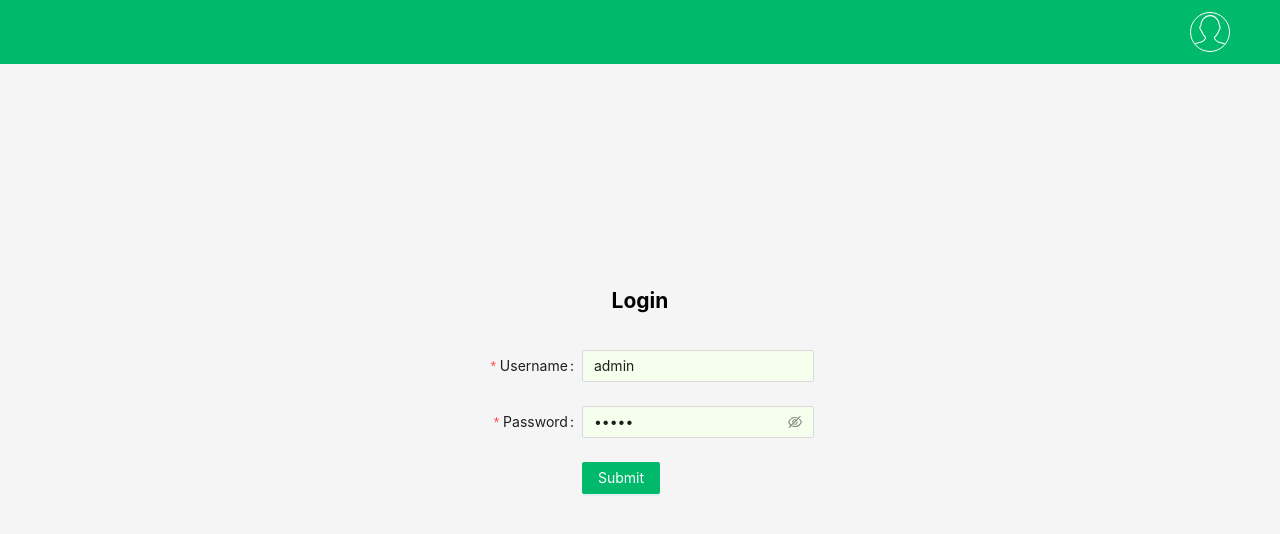
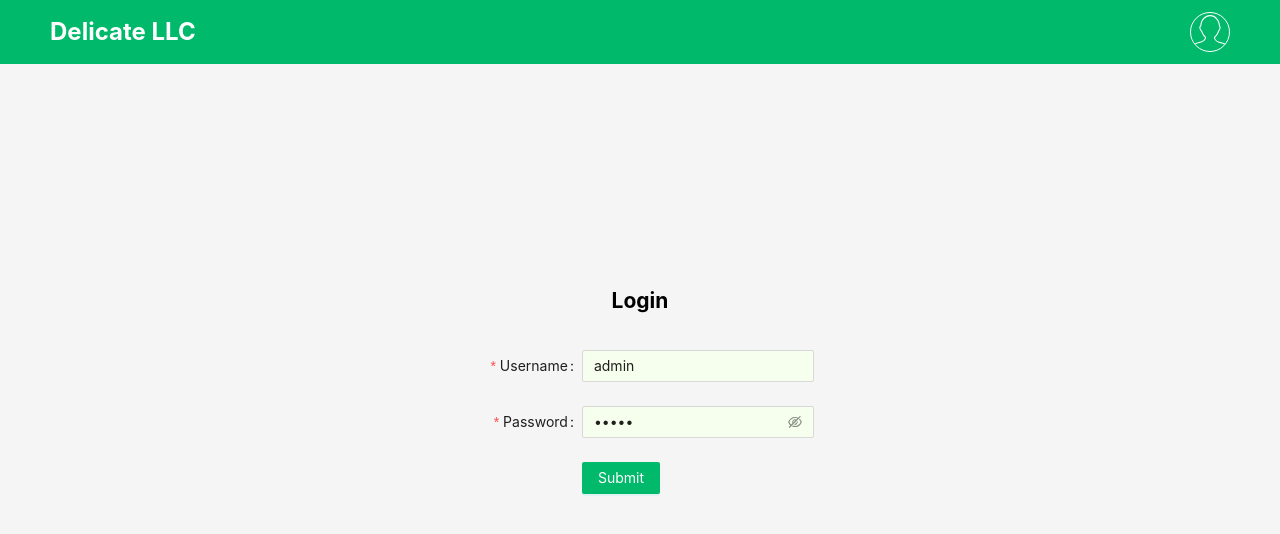
Before and after one commit to gegeemaa/economy, a React (Vite) app in the folder frontend/: page /login in a window 1280 px wide. Shown: the top 534 px of the page. Built offline with nearby package versions, Linux system fonts and the light colour scheme; no server answers.

Commit message:
Add logo

```diff
--- a/frontend/src/MainLayout.tsx
+++ b/frontend/src/MainLayout.tsx
@@ -64,7 +64,6 @@ const MainLayout = () => {
 
   return (
     <Layout style={{ padding: 0, margin: 0 }}>
-      <div className="demo-logo" />
       <HeaderStyled>
         {/* <Tooltip text={name ? `Hello, ${name}` : ""}> */}
         {/* <div>
@@ -77,7 +76,16 @@ const MainLayout = () => {
             Login
           </Link>
         </div> */}
-
+        <div
+          style={{
+            color: "#fff",
+            fontSize: "24px",
+            fontWeight: "bold",
+            marginRight: "auto",
+          }}
+        >
+          Delicate LLC
+        </div>
         <Tooltip text={username ? `Hello, ${username}` : ""}>
           <Popover
             placement="bottomRight"
```
